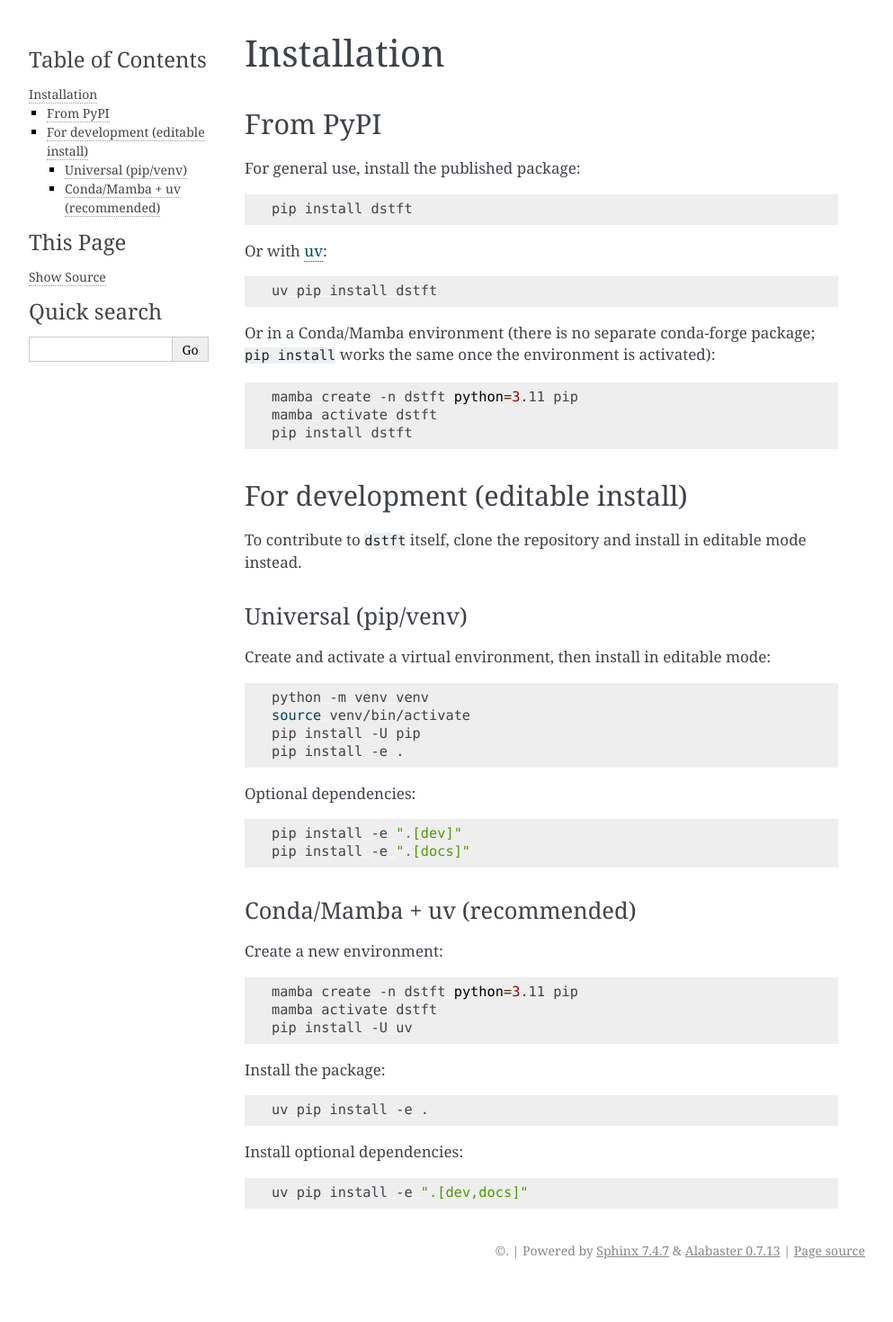
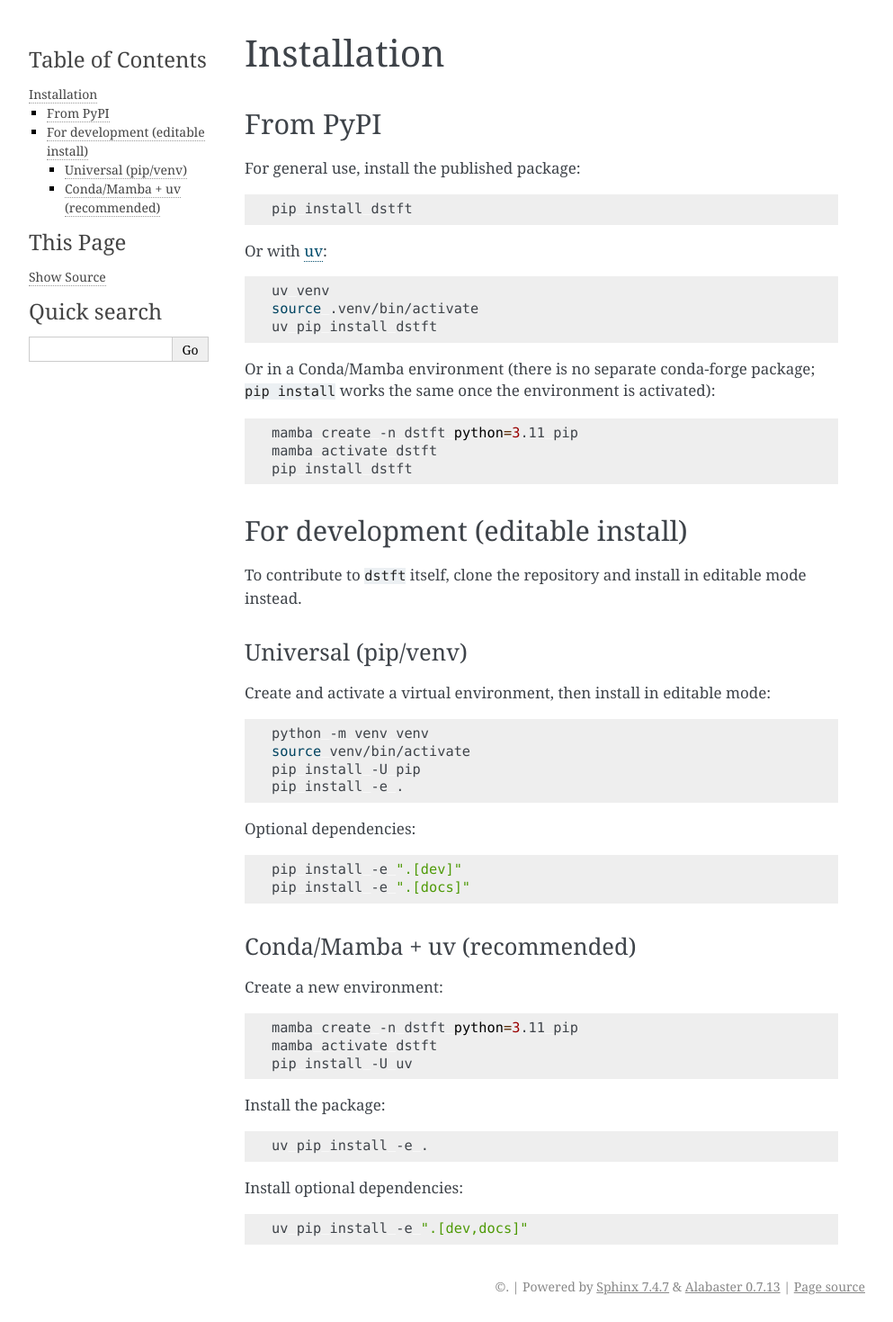
Before and after one commit to maxime-leiber/dstft, a Sphinx documentation site: the page built from docs/installation.rst, in a window 1280 px wide. Shown: the whole page at 90% size, without its empty margins (148-1141 px from the left). Built offline with Sphinx 7.4.7, drawn with Linux system fonts in a browser that asks for light colours; pages that are not in the unit, such as notebooks, are missing from menus; before the commit the page ends 1429 px from its top, so only the background shows below that.

Commit message:
Make the standalone uv install snippet self-contained
uv pip install fails without an active/discoverable virtualenv; add
uv venv + activation before uv pip install dstft in both README.md
and docs/installation.rst so the snippet works standalone.

```diff
--- a/docs/installation.rst
+++ b/docs/installation.rst
@@ -14,6 +14,8 @@ Or with `uv <https://github.com/astral-sh/uv>`_:
 
 .. code-block:: bash
 
+   uv venv
+   source .venv/bin/activate
    uv pip install dstft
 
 Or in a Conda/Mamba environment (there is no separate conda-forge package;
```
Also changed, not shown: README.md (+2 -0 lines).
